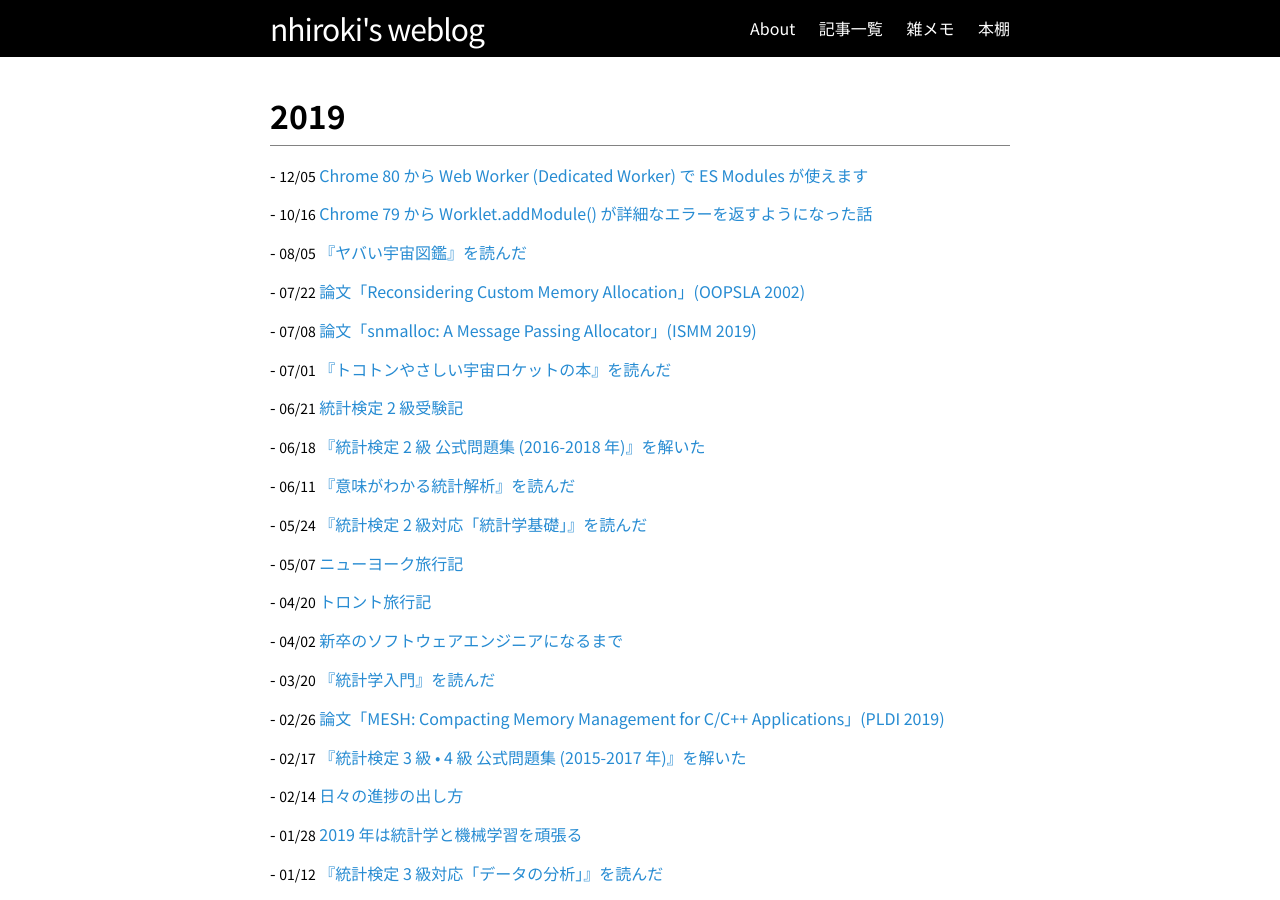
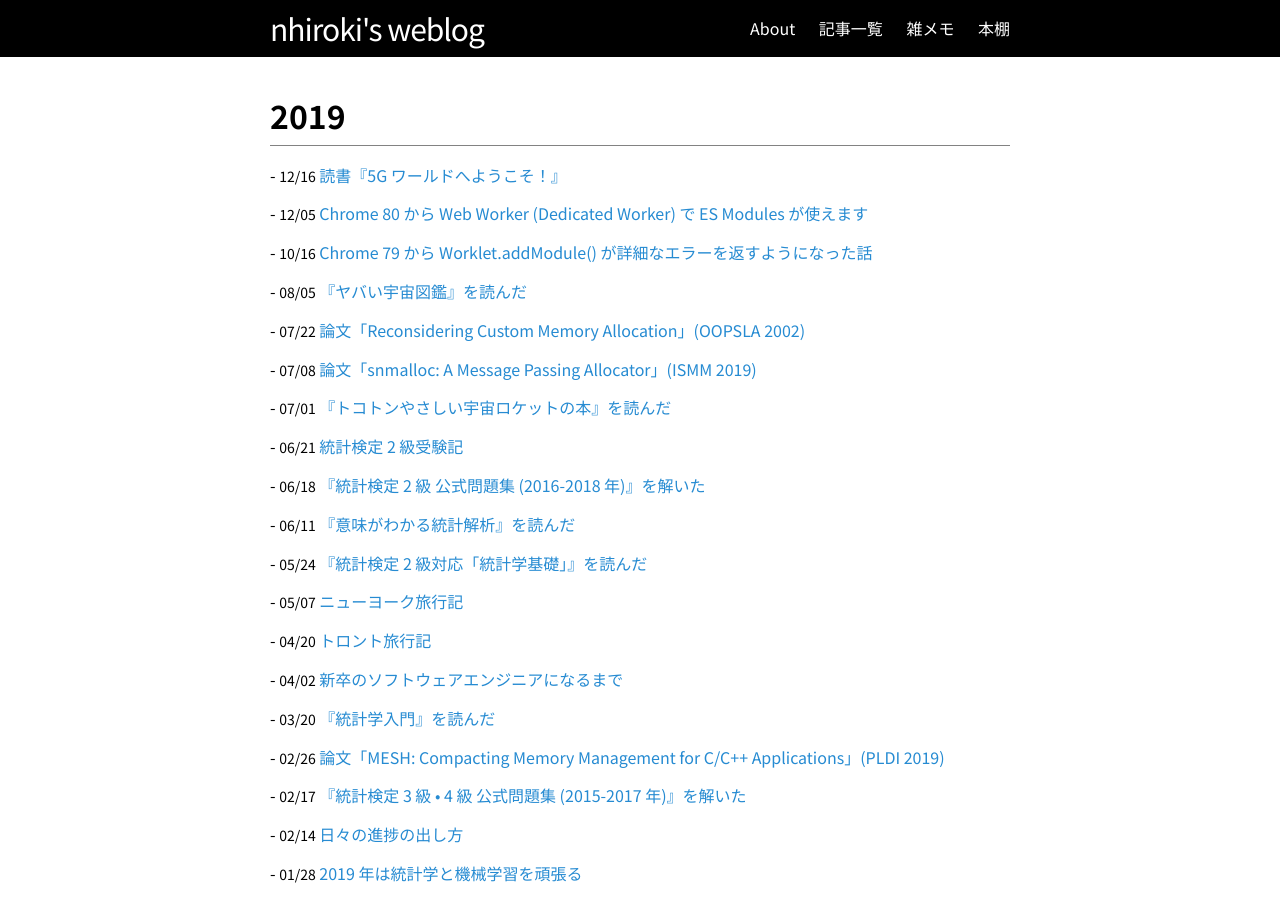
Before and after one commit to nhiroki/nhiroki.github.io, a Jekyll site: the page built from index.html, in a window 1280 px wide and 900 px high. Built offline with Jekyll 4.4.1, drawn with Linux system fonts in a browser that asks for light colours; some of the changed lines change nothing that is shown.

Commit message:
Publish a new article

```diff
--- /dev/null
+++ b/_posts/2019-12-16-book-welcome-to-5g-world.md
@@ -0,0 +1,44 @@
+---
+layout: post
+title: "読書『5G ワールドへようこそ！』"
+date: 2019-12-16 00:00:00 +09:00
+tags: book
+image: /images/book-yabai-uchu-zukan.jpg
+---
+
+『[5G ワールドへようこそ！](https://tech.nikkeibp.co.jp/atcl/nxt/books/18/00010/092000285/)』の読書メモです。
+
+![表紙](/images/book-welcome-to-5g-world.jpg)
+
+# 読んだ動機
+
+- 5G についてたまに聞くけど、技術的・商業的にどういうものなのか全く分かってないので、まずはざっくり概要を掴むべく本書を読み始めた。
+
+# 読書メモと感想
+
+第 1 章「5G の疑問 Q&A」
+
+- 5G の概要とこれまでの携帯電話ネットワークの歴史、5G のメリット、技術概要、利用可能になる時期、電波の周波数帯、など。
+- 5G では高速・大容量、低遅延、同時多数接続を目指す。技術的には、高周波数帯の新規割り当て、変調方式の調整、指向性の高い Massive MIMO、4G と 5G を混在させたネットワーク、などらしい。
+- 5G を使ったアプリケーションとして挙げられているもの (例えば、XR  や遠隔治療) がどれも 5G があれば即実現できるようなものではない (5G は要素技術の一つでしかない) ので、導入してもしばらくは速いネットワークくらいの意味しか利用者的にはなさそう？というか有線で良さそうな・・・？
+
+第 2 章「5G ワールド」
+
+- 通信大手 3 社を中心とした 5 G サービスの実証実験の紹介、マッシブ MIMO 用のアンテナ技術の紹介、など。
+- 一例として挙げられている工事現場の重機遠隔操作では、無線 LAN よりも 5G の方が速度や電波が安定するらしい。
+
+第 3 章「5G スマホ」
+
+- スマートフォン技術の 5G への転用、無線チップやアンテナを低コスト化・高集積化する研究の紹介、5G を軸にした国際競争、5G や 5G 向けコンテンツに対応したスマートフォンの開発、など。
+
+第 4 章「5G までの歴史と最新技術」
+
+- 1G から 5G までの各世代の時代背景と技術要素 (アクセス方式や変調方式など) の解説、5G の産業用途での技術開発、など。
+- 各世代の技術的特徴がざっくり理解できて面白かった。
+- セルラー方式、エリアのカバレッジを上げやすいぐらいの雑な認識だったんだけど、セルを分けることで周波数帯を再利用しやすかったり、省電力化できたりと色々メリットがあったんだね。端末位置の登録とエリア一斉呼び出しによる着信の仕組み面白い。
+- 移動体通信システムって大学で授業いっぱい取ってかなり勉強したはずなんだけど全然覚えてない。当時どこで使われてる技術なのかよく分かってなかったしなぁ。例えばこの本を読んで ATM が 3G で使われていることを初めて知った (ADSL のイメージだった)。
+
+第 5 章「IoT を進化させる LPWA」
+
+- LPWA (Low Power Wide Area) に分類される通信規格 (Sigfox, LoRaWAN, NB-IoT, LTE-M etc) の技術的特性の解説と、その実用例 (工場の在庫管理、河川の水位計測、スマートメーターなど) の話。
+- LPWA 知らなかった。低速だけど長距離通信可能で省電力、NFC や Bluetooth や無線 LAN などの代わりに IoT 用途で使う通信規格の総称らしい。
--- a/books.md
+++ b/books.md
@@ -1,7 +1,7 @@
 ---
 layout: page
 title: 本棚
-date: 2019/09/17
+date: 2019/12/16
 permalink: /books/
 ---
 
@@ -172,6 +172,7 @@ permalink: /books/
 - TCP 技術入門 ― 進化を続ける基本プロトコル
 - ソースコードで体感するネットワークの仕組み ― 手を動かしながら基礎から TCP/IP の実装までがわかる
 
+- ([2019](/2019/12/16/book-welcome-to-5g-world)) 5G ワールドへようこそ！
 - ([2018](/2018/04/21/book-akamai)) アカマイ ― 知られざるインターネットの巨人
 - (2009) UNIX ネットワークプログラミング (Vol.2) IPC: プロセス間通信
 - (2009) UNIX ネットワークプログラミング (Vol.1) ネットワーク API: ソケットと XTI
```
Also changed, not shown: images/book-welcome-to-5g-world.jpg (added).
